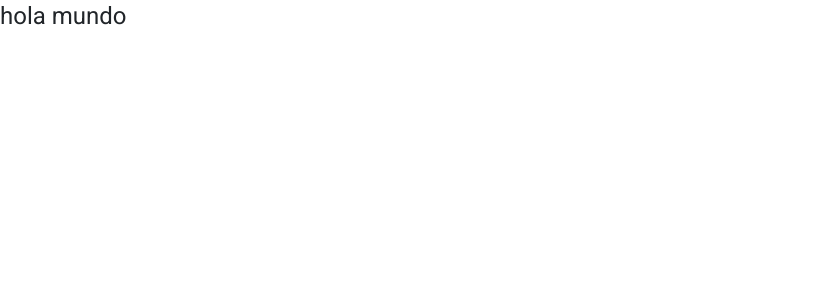
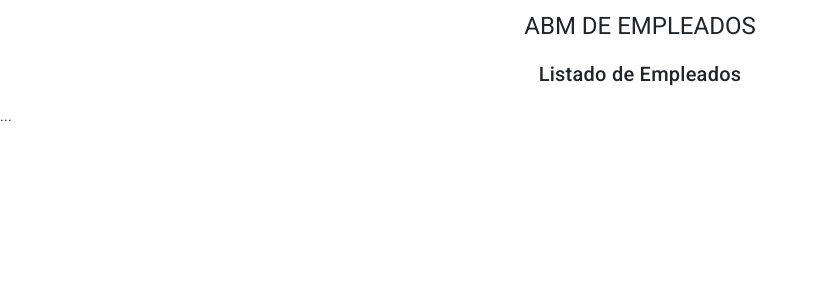
Before and after one commit to estebantosoni/LabNet2023, an Angular app in the folder angular-crud/: page / in a window 1280 px wide. Shown: the top 300 px of the page, without its empty margins (0-817 px from the left). Built offline with nearby package versions, Linux system fonts and the light colour scheme; no server answers.

Commit message:
add service & dto

```diff
--- a/angular-crud/src/app/app.component.css
+++ b/angular-crud/src/app/app.component.css
@@ -0,0 +1,5 @@
+.title{
+    display: flex;
+    flex-direction: column;
+    align-items: center;
+}
--- a/angular-crud/src/app/app.component.html
+++ b/angular-crud/src/app/app.component.html
@@ -1,3 +1,8 @@
-<h1>hola mundo</h1>
+<div class="title">
+    <h1 style="margin-top: 10px;">ABM DE EMPLEADOS</h1>
+    <h2>Listado de Empleados</h2>
+</div>
+
+<app-employees-table></app-employees-table>
 
 <router-outlet></router-outlet>
--- a/angular-crud/src/app/app.component.ts
+++ b/angular-crud/src/app/app.component.ts
@@ -1,4 +1,5 @@
 import { Component } from '@angular/core';
+import { EmployeesTableComponent } from './components/employees-table/employees-table.component';
 
 @Component({
   selector: 'app-root',
--- /dev/null
+++ b/angular-crud/src/app/components/employees-table/employees-table.component.css
@@ -0,0 +1,3 @@
+table {
+    width: 100%;
+}
--- /dev/null
+++ b/angular-crud/src/app/components/employees-table/employees-table.component.html
@@ -0,0 +1,4 @@
+
+<table mat-table>
+  ...
+</table>
--- /dev/null
+++ b/angular-crud/src/app/components/employees-table/employees-table.component.ts
@@ -0,0 +1,34 @@
+import { Component } from '@angular/core';
+import { EmployeeService } from '../services/employee.service';
+import { EmployeeDTO } from 'src/app/models/employeeDTO';
+
+@Component({
+  selector: 'app-employees-table',
+  templateUrl: './employees-table.component.html',
+  styleUrls: ['./employees-table.component.css']
+})
+export class EmployeesTableComponent {
+
+  employee: EmployeeDTO = new EmployeeDTO;
+
+  constructor(private employeeService: EmployeeService){
+
+  }
+
+  ngOnInit(): void {
+    this.getAllEmployees();
+  }
+
+  getAllEmployees(){
+    this.employeeService.getAllEmployees().subscribe({
+      next:(result) => {
+        console.log(result);
+        this.employee = result;
+      },
+      error:(e) => {
+        console.log(e);
+      }
+    })
+  }
+
+}
--- /dev/null
+++ b/angular-crud/src/app/components/services/employee.service.ts
@@ -0,0 +1,21 @@
+import { HttpClient } from '@angular/common/http'
+import { Injectable } from '@angular/core';
+import { Observable } from 'rxjs/internal/Observable';
+import { environment } from 'src/app/environments/environment';
+import { EmployeeDTO } from 'src/app/models/employeeDTO';
+
+@Injectable({
+  providedIn: 'root'
+})
+export class EmployeeService {
+
+  apiUrl: string = environment.api;
+
+  constructor(private http: HttpClient) { }
+
+  getAllEmployees(): Observable<EmployeeDTO>{
+    let url = `${this.apiUrl}/empleado/GetEmpleados`;
+    return this.http.get<EmployeeDTO>(url);
+  }
+
+}
--- /dev/null
+++ b/angular-crud/src/app/environments/environment.ts
@@ -0,0 +1,4 @@
+export const environment = {
+    production: false,
+    api: "http://localhost:44324/api"
+}
--- /dev/null
+++ b/angular-crud/src/app/models/employeeDTO.ts
@@ -0,0 +1,7 @@
+
+
+export class EmployeeDTO {
+    private id: number = 0;
+    private firstName: string = "";
+    private lastName: string = "";
+}
```
Also changed, not shown: angular-crud/src/app/app.module.ts (+6 -2 lines), 1 other file (tests, documents, lock files or other folders).
